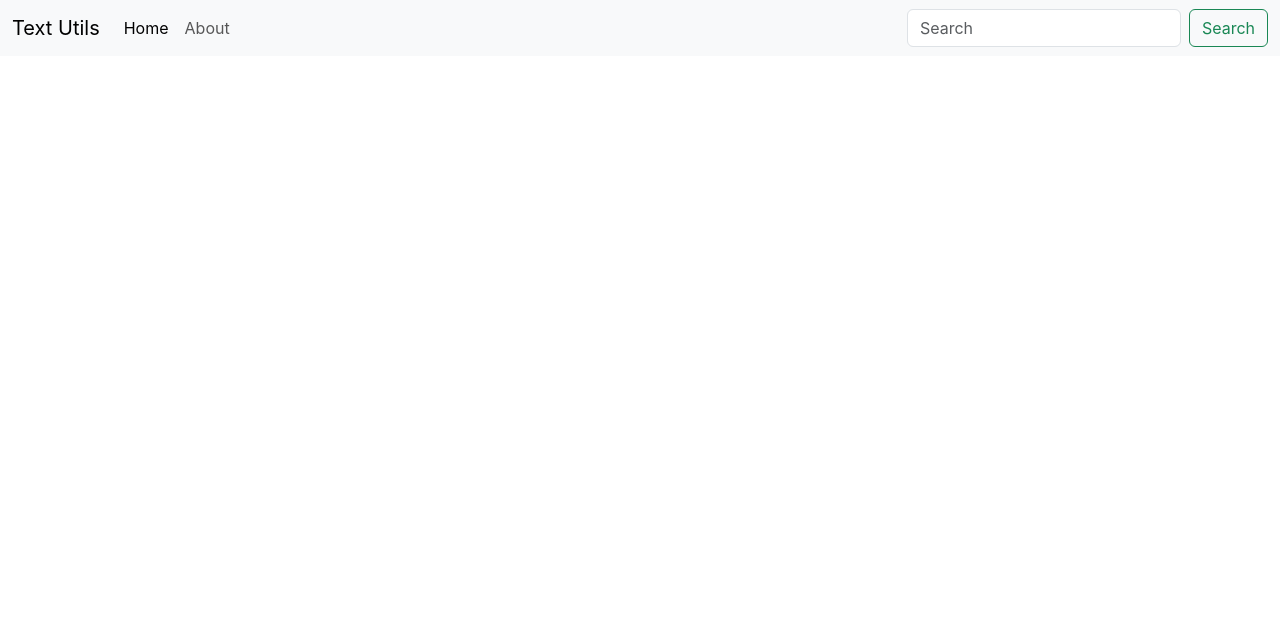
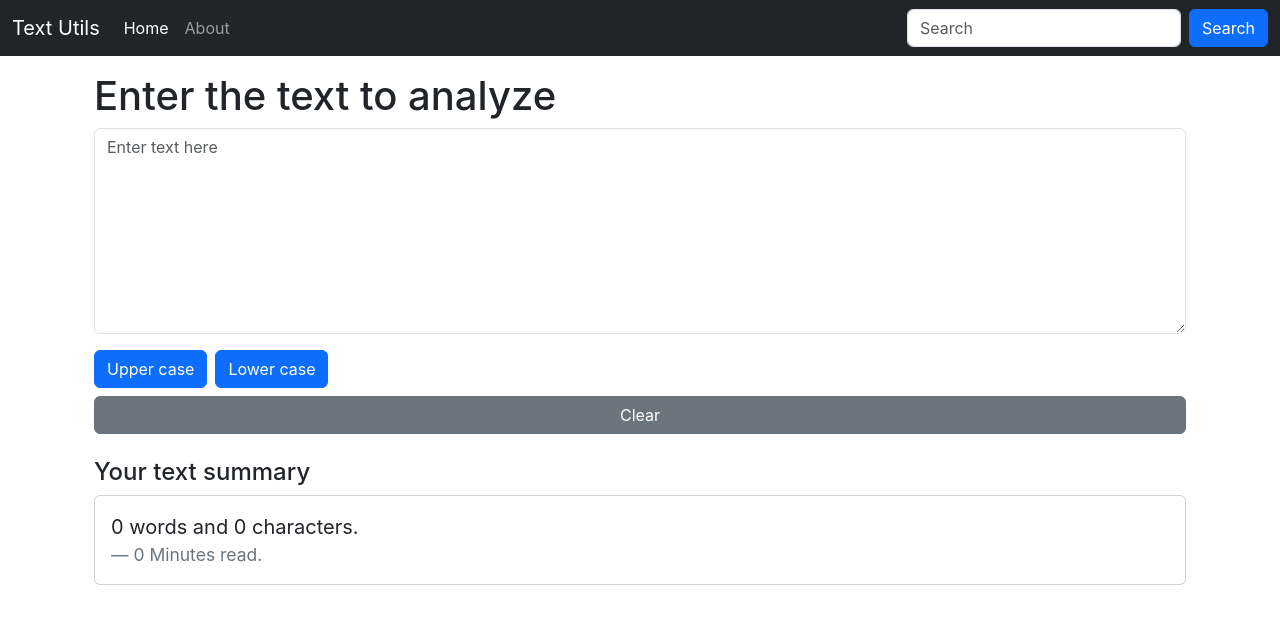
Before and after one commit to vimalhirpara/textutils, a React (Create React App) app: page / in a window 1280 px wide. Shown: the top 624 px of the page. Built offline with nearby package versions, Linux system fonts and the light colour scheme.

Commit message:
added textform component

```diff
--- a/src/App.js
+++ b/src/App.js
@@ -1,11 +1,15 @@
 import './App.css';
 import Navbar from './components/Navbar';
+import TextForm from './components/TextForm';
 
 function App()
 {
   return (
     <>
       <Navbar title="Text Utils" about="About" />
+      <div className="container my-3">
+        <TextForm heading="Enter the text to analyze" />
+      </div>
     </>
   );
 }
--- a/src/components/Navbar.js
+++ b/src/components/Navbar.js
@@ -4,7 +4,7 @@
 export default function Navbar(props)
 {
   return (
-    <nav className="navbar navbar-expand-lg bg-body-tertiary">
+    <nav className="navbar navbar-expand-lg navbar-dark bg-dark">
       <div className="container-fluid">
         <a className="navbar-brand" href="/">{props.title}</a>
         <button className="navbar-toggler" type="button" data-bs-toggle="collapse" data-bs-target="#navbarSupportedContent" aria-controls="navbarSupportedContent" aria-expanded="false" aria-label="Toggle navigation">
@@ -21,7 +21,7 @@
           </ul>
           <form className="d-flex" role="search">
             <input className="form-control me-2" type="search" placeholder="Search" aria-label="Search" />
-            <button className="btn btn-outline-success" type="submit">Search</button>
+            <button className="btn btn-primary" type="submit">Search</button>
           </form>
         </div>
       </div>
--- /dev/null
+++ b/src/components/TextForm.js
@@ -0,0 +1,71 @@
+import React, { useState } from 'react'
+
+
+export default function TextForm(props)
+{
+    const handleUpClick = () =>
+    {
+        let newText = text.toUpperCase();
+        setText(newText);
+    }
+
+    const handleLowerClick = () =>
+    {
+        let newText = text.toLowerCase();
+        setText(newText);
+    }
+
+    const handleClearClick = () =>
+    {
+        setText("");
+    }
+
+    const handleOnChange = (event) =>
+    {
+        setText(event.target.value);
+    }
+
+    const [text, setText] = useState("");
+
+    return (
+        <>
+            <div className="container">
+                <h1>{props.heading}</h1>
+                <div className="mb-3">
+                    <textarea className="form-control" id="myBox" value={text} onChange={handleOnChange} placeholder="Enter text here" rows="8"></textarea>
+                </div>
+                <button type="button" className="btn btn-primary me-2" onClick={handleUpClick}>Upper case</button>
+                <button type="button" className="btn btn-primary me-2" onClick={handleLowerClick}>Lower case</button>
+                <div className="d-grid gap-2 mt-2">
+                    <button type="button" className="btn btn-secondary" onClick={handleClearClick}>Clear</button>
+                </div>
+            </div>
+            <div className="container my-4">
+                <h4>Your text summary</h4>
+                <div className="card">
+                    <div className="card-body">
+                        <blockquote className="blockquote mb-0">
+                            <p>{text.trim().length === 0 ? 0 : text.trim().split(" ").length} words and {text.length} characters.</p>
+                            <footer className="blockquote-footer">
+                                {text.trim().length === 0 ? 0 : 0.008 * text.trim().split(" ").length} Minutes read.
+                            </footer>
+                        </blockquote>
+                    </div>
+                </div>
+            </div>
+            {
+                (text.trim().length === 0 ? 0 : text.trim().split(" ").length) > 0 ?
+                    <div className="container my-4">
+                        <h4>Preview</h4>
+                        <div className="card">
+                            <div className="card-body">
+                                <blockquote className="blockquote mb-0">
+                                    <p>{text}</p>
+                                </blockquote>
+                            </div>
+                        </div>
+                    </div> : ""
+            }
+        </>
+    )
+}
```
